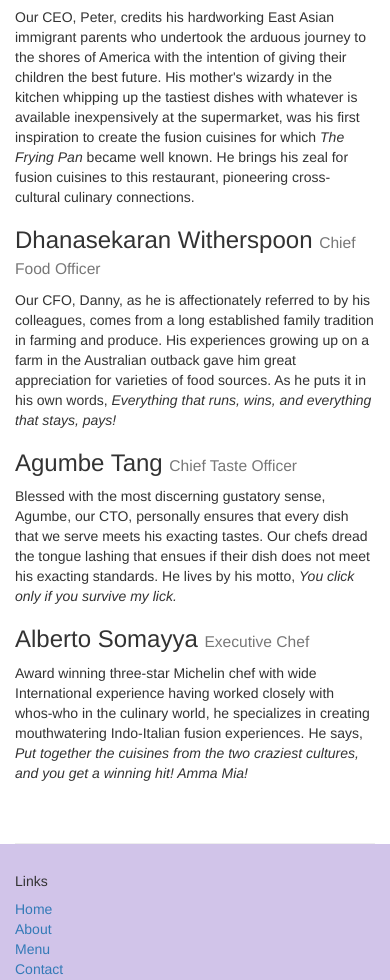
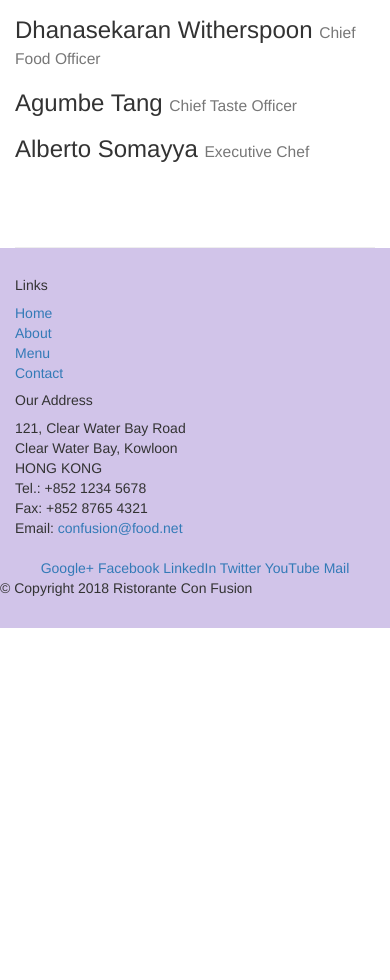
Before and after one commit to LizzieD-313/Front-End-Web-UI-Frameworks-and-Tools-Bootstrap-4-Week-1, a website: page aboutus.html in a window 390 px wide. Shown: the part 1109-2089 px from the top of the page. After the commit the page ends 1737 px from the top, so only its background shows below. Drawn offline with nearby package versions, Linux system fonts and the light colour scheme.

Commit message:
Update aboutus.html

```diff
--- a/aboutus.html
+++ b/aboutus.html
@@ -50,13 +50,13 @@
             <div class="col-12">
                 <h2>Corporate Leadership</h2>
                 <h3>Peter Pan <small>Chief Epicurious Officer</small></h3>
-                <p class="d-sm-block">Our CEO, Peter, credits his hardworking East Asian immigrant parents who undertook the arduous journey to the shores of America with the intention of giving their children the best future. His mother's wizardy in the kitchen whipping up the tastiest dishes with whatever is available inexpensively at the supermarket, was his first inspiration to create the fusion cuisines for which <em>The Frying Pan</em> became well known. He brings his zeal for fusion cuisines to this restaurant, pioneering cross-cultural culinary connections.</p>
+                <p class="hidden-xs hidden-sm">Our CEO, Peter, credits his hardworking East Asian immigrant parents who undertook the arduous journey to the shores of America with the intention of giving their children the best future. His mother's wizardy in the kitchen whipping up the tastiest dishes with whatever is available inexpensively at the supermarket, was his first inspiration to create the fusion cuisines for which <em>The Frying Pan</em> became well known. He brings his zeal for fusion cuisines to this restaurant, pioneering cross-cultural culinary connections.</p>
                 <h3>Dhanasekaran Witherspoon <small>Chief Food Officer</small></h3>
-                <p class="d-sm-block">Our CFO, Danny, as he is affectionately referred to by his colleagues, comes from a long established family tradition in farming and produce. His experiences growing up on a farm in the Australian outback gave him great appreciation for varieties of food sources. As he puts it in his own words, <em>Everything that runs, wins, and everything that stays, pays!</em></p>
+                <p class="hidden-xs hidden-sm">Our CFO, Danny, as he is affectionately referred to by his colleagues, comes from a long established family tradition in farming and produce. His experiences growing up on a farm in the Australian outback gave him great appreciation for varieties of food sources. As he puts it in his own words, <em>Everything that runs, wins, and everything that stays, pays!</em></p>
                 <h3>Agumbe Tang <small>Chief Taste Officer</small></h3>
-                <p class="d-sm-block">Blessed with the most discerning gustatory sense, Agumbe, our CTO, personally ensures that every dish that we serve meets his exacting tastes. Our chefs dread the tongue lashing that ensues if their dish does not meet his exacting standards. He lives by his motto, <em>You click only if you survive my lick.</em></p>
+                <p class="hidden-xs hidden-sm">Blessed with the most discerning gustatory sense, Agumbe, our CTO, personally ensures that every dish that we serve meets his exacting tastes. Our chefs dread the tongue lashing that ensues if their dish does not meet his exacting standards. He lives by his motto, <em>You click only if you survive my lick.</em></p>
                 <h3>Alberto Somayya <small>Executive Chef</small></h3>
-                <p class="d-sm-block">Award winning three-star Michelin chef with wide International experience having worked closely with whos-who in the culinary world, he specializes in creating mouthwatering Indo-Italian fusion experiences. He says, <em>Put together the cuisines from the two craziest cultures, and you get a winning hit! Amma Mia!</em></p>
+                <p class="hidden-xs hidden-sm">Award winning three-star Michelin chef with wide International experience having worked closely with whos-who in the culinary world, he specializes in creating mouthwatering Indo-Italian fusion experiences. He says, <em>Put together the cuisines from the two craziest cultures, and you get a winning hit! Amma Mia!</em></p>
             </div>
        </div>
 
```
